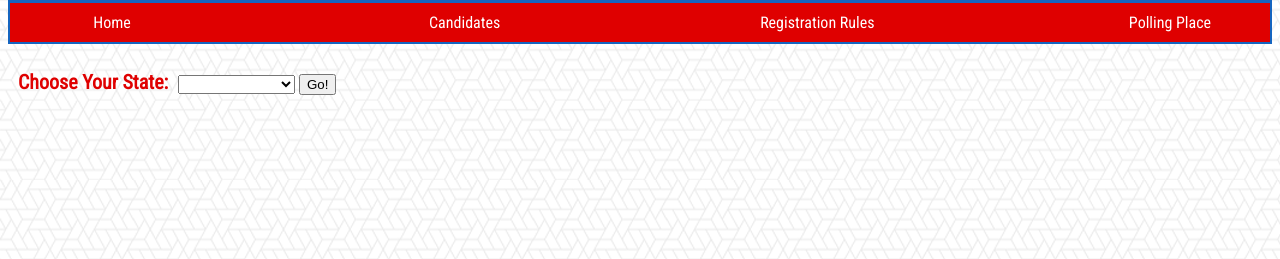
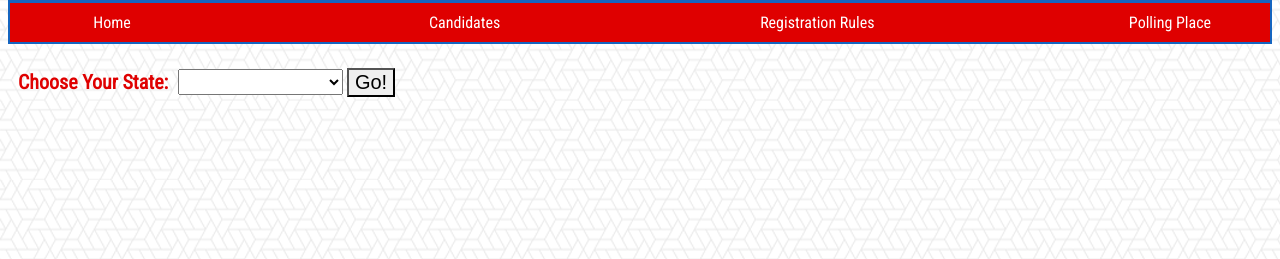
Before and after one commit to minestronesoprano/politips, a Python web app: template templates/pollingplace.html in a window 1280 px wide. Shown: the part 220-479 px from the top of the page. Run offline with Jinja, Linux system fonts and the light colour scheme; the template is opened without the code that fills it, so the values that code supplies are empty.

Commit message:
dropdown content

```diff
--- a/static/pollingplace.css
+++ b/static/pollingplace.css
@@ -70,3 +70,12 @@
   padding: 10px 16px;
   text-decoration: none;
 }
+
+select{
+  font-size:20px;
+}
+
+input[type=submit]{
+  font-size: 20px;
+  -webkit-appearance: none;
+}
```
Also changed, not shown: static/profile.css (+9 -0 lines).
